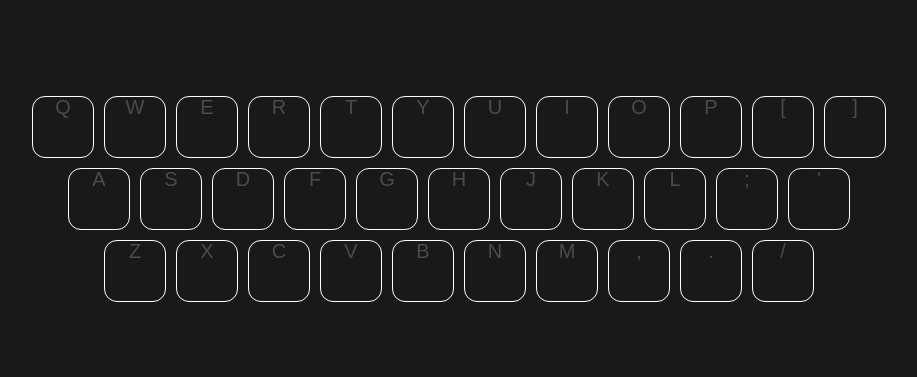
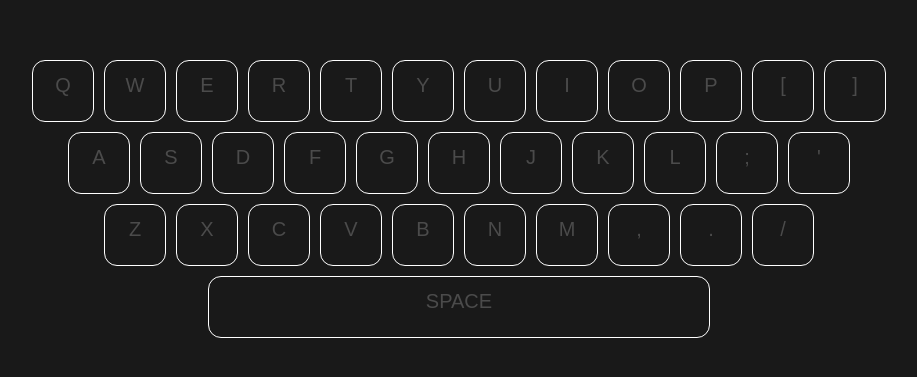
Before and after one commit to christinegaribian/synthwave, a plain HTML site: page index.html in a window 1280 px wide. Shown: the part 201-578 px from the top of the page, without its empty margins (181-1098 px from the left). Drawn offline with Linux system fonts and the light colour scheme.

Commit message:
Basic keyboard layout done

```diff
--- a/css/master.css
+++ b/css/master.css
@@ -56,4 +56,11 @@ ul {
   height: 60px;
   border-radius: 13px;
   margin: 5px;
+  line-height: 6vmin;
+
+
 }
+
+.space {
+  width: 500px;
+}
--- a/index.html
+++ b/index.html
@@ -48,8 +48,9 @@
         <li class="key">,</li>
         <li class="key">.</li>
         <li class="key">/</li>
-        <li class="keyboard-key"></li>
-        <li class="keyboard-key"></li>
+      </ul>
+      <ul class="keyboard-row">
+        <li class="key space">SPACE</li>
       </ul>
     </section>
   </div>
```
